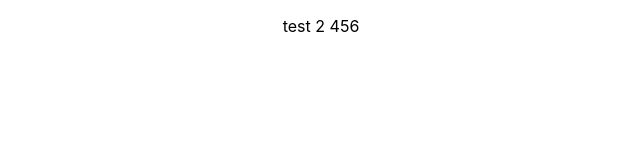
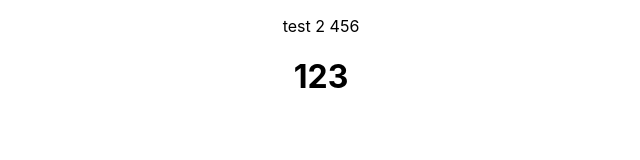
Before and after one commit to crown0205/-git-test, a React (Create React App) app: page / in a window 1280 px wide. Shown: the top 160 px of the page, without its empty margins (319-959 px from the left). Built offline with nearby package versions, Linux system fonts and the light colour scheme.

Commit message:
ㅁㄴㅇㄻㄴㅇㄹ

```diff
--- a/src/App.js
+++ b/src/App.js
@@ -5,6 +5,7 @@ function App() {
   return (
     <div className="App">
       <p>test 2 456</p>
+      <h1>123</h1>
     </div>
   );
 }
```
